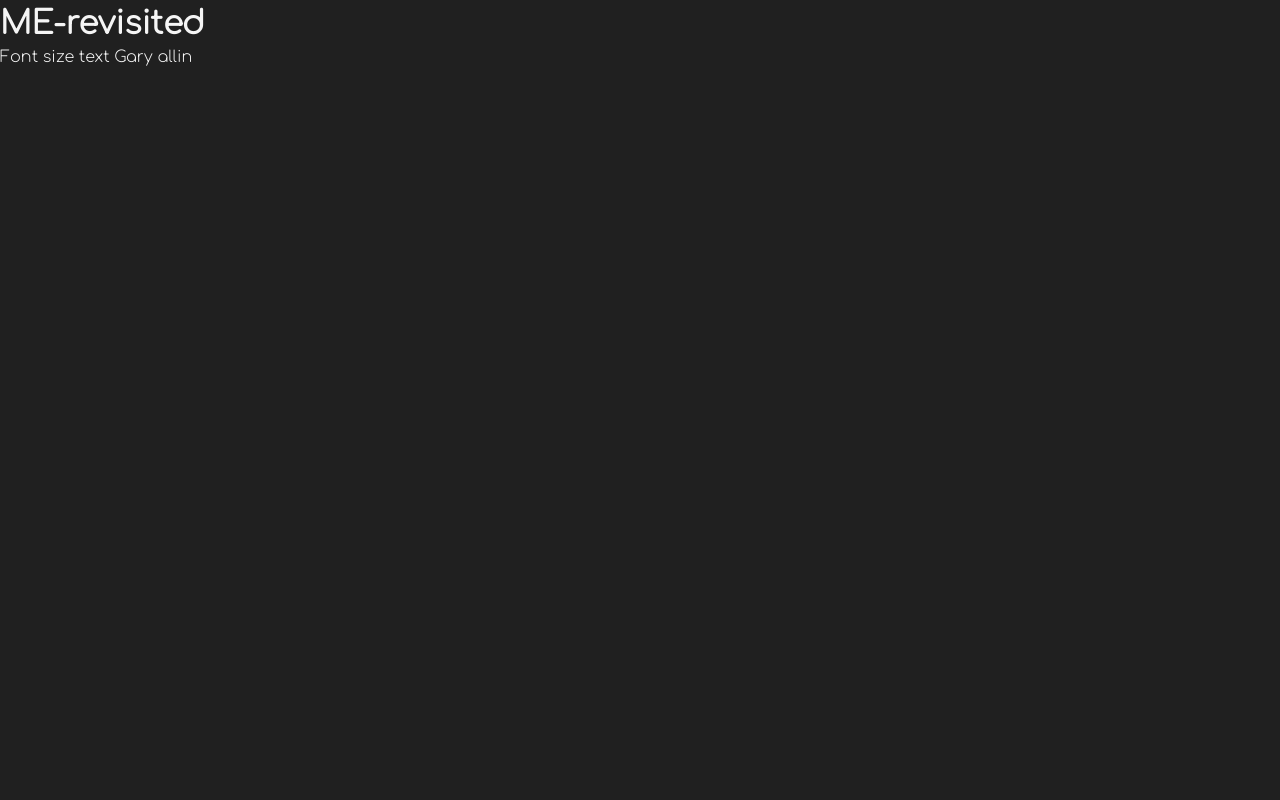
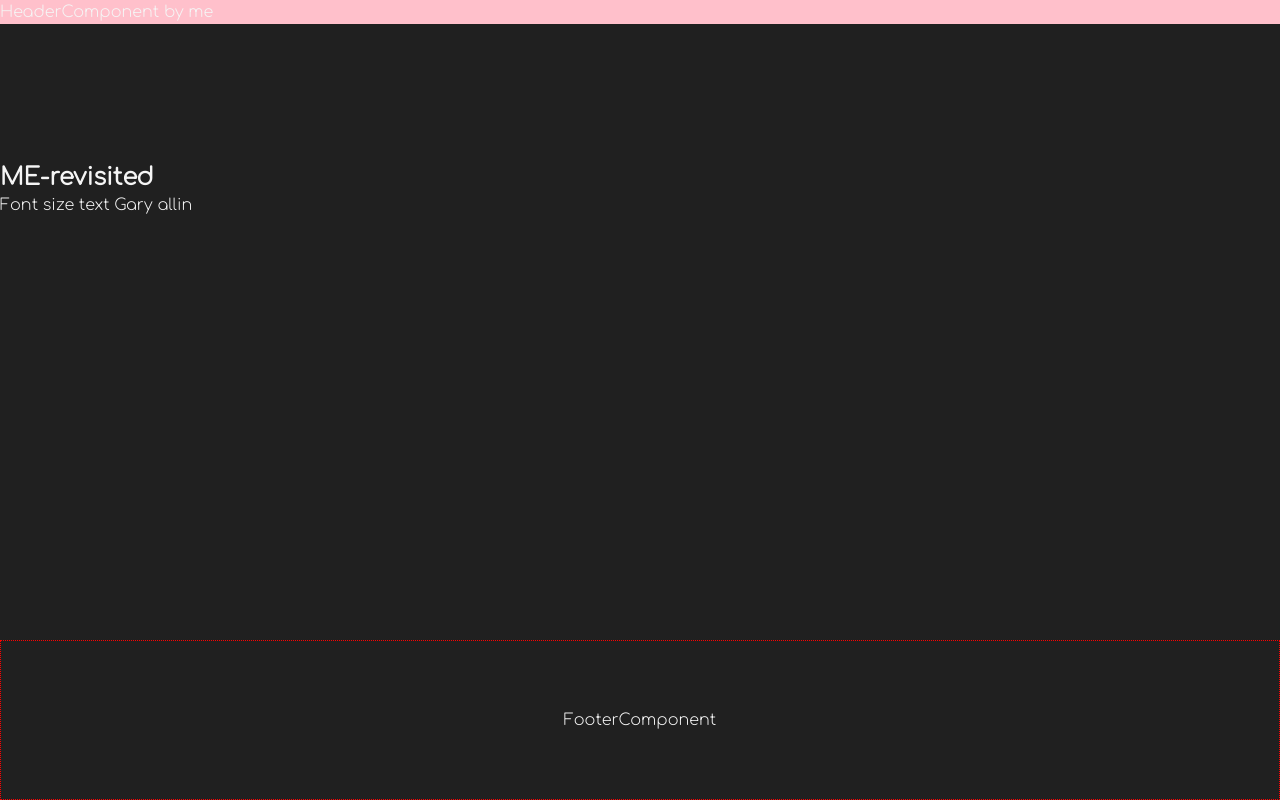
Before and after one commit to MeGallin/me-revisited-tws, a React (Create React App) app: page / in a window 1280 px wide. Built offline with nearby package versions, Linux system fonts and the light colour scheme.

Commit message:
basic layout

```diff
--- a/src/App.css
+++ b/src/App.css
@@ -8,7 +8,6 @@ body {
 
 section {
   min-height: calc(100vh - var(--header-height) - var(--footer-height));
-  max-width: 1200px;
   margin: 0 auto;
 }
 
@@ -22,6 +21,15 @@ p {
 h3 {
   display: inline-block;
 }
+/* helper classes */
+.wrapper {
+  border: 1px dotted red;
+  height: 100%;
+  display: flex;
+  justify-content: center;
+  align-items: center;
+  flex-wrap: wrap;
+}
 .border-temp {
   border: 2px solid green;
 }
--- a/src/App.js
+++ b/src/App.js
@@ -1,10 +1,14 @@
 import './App.css';
+import FooterComponent from './Components/Footer/FooterComponent';
+import HeaderComponent from './Components/Header/HeaderComponent';
+import HomeView from './Views/Home/HomeView';
 
 function App() {
   return (
     <div className="App">
-      <h1>ME-revisited</h1>
-      <p>Font size text Gary allin</p>
+      <HeaderComponent />
+      <HomeView />
+      <FooterComponent />
     </div>
   );
 }
--- /dev/null
+++ b/src/Components/Footer/FooterComponent.jsx
@@ -0,0 +1,10 @@
+import styles from './FooterComponent.module.css';
+const FooterComponent = () => {
+  return (
+    <footer>
+      <div className="wrapper">FooterComponent</div>
+    </footer>
+  );
+};
+
+export default FooterComponent;
--- /dev/null
+++ b/src/Components/Footer/FooterComponent.module.css
@@ -0,0 +1,3 @@
+footer {
+  height: var(--footer-height);
+}
--- /dev/null
+++ b/src/Components/Header/HeaderComponent.jsx
@@ -0,0 +1,11 @@
+import styles from './HeaderComponent.module.css';
+
+const HeaderComponent = () => {
+  return (
+    <header>
+      <div className={styles.test}>HeaderComponent by me</div>{' '}
+    </header>
+  );
+};
+
+export default HeaderComponent;
--- /dev/null
+++ b/src/Components/Header/HeaderComponent.module.css
@@ -0,0 +1,6 @@
+header {
+  height: var(--header-height);
+}
+.test {
+  background-color: pink;
+}
--- /dev/null
+++ b/src/Components/Home/HomeComponent.jsx
@@ -0,0 +1,12 @@
+import React from 'react';
+
+const HomeComponent = () => {
+  return (
+    <section>
+      <h1>ME-revisited</h1>
+      <p>Font size text Gary allin</p>
+    </section>
+  );
+};
+
+export default HomeComponent;
--- /dev/null
+++ b/src/Views/Home/HomeView.jsx
@@ -0,0 +1,8 @@
+import React from 'react';
+import HomeComponent from '../../Components/Home/HomeComponent';
+
+const HomeView = () => {
+  return <HomeComponent />;
+};
+
+export default HomeView;
```
